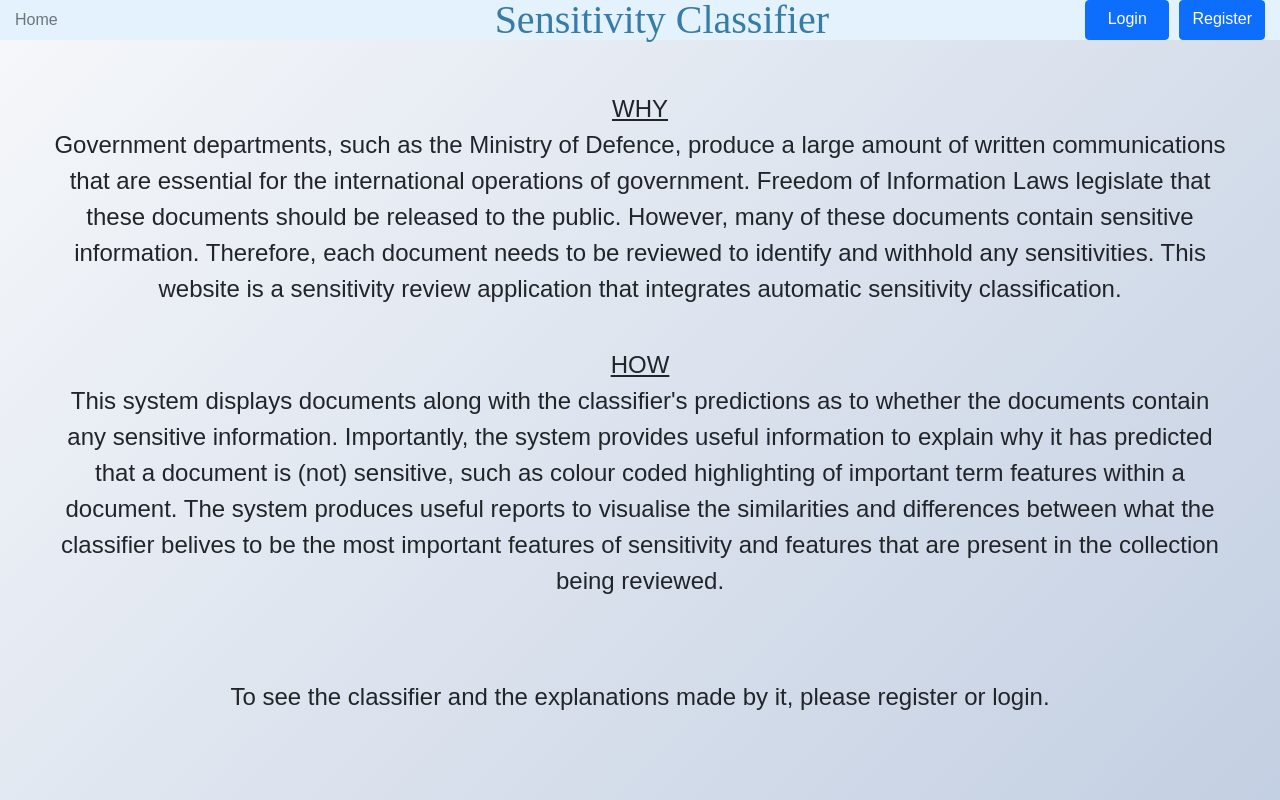
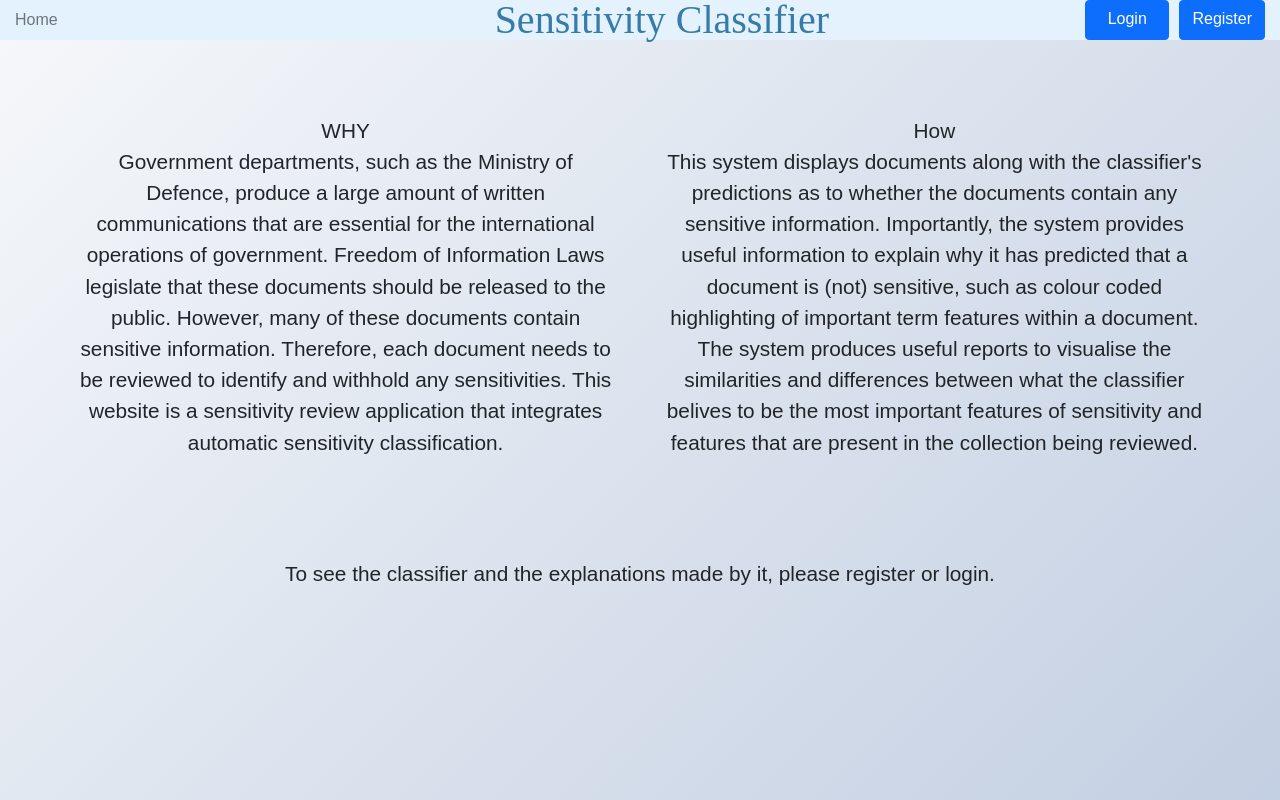
Before and after one commit to mohibfd/Sensitivity-Classification, a Flask app: page / in a window 1280 px wide. Run offline with Flask 2, Linux system fonts and the light colour scheme; parts of the project's set-up code (start-up, migrations or seed data) failed here and were passed over.

Commit message:
improving index page

```diff
--- a/flaskr/static/style.css
+++ b/flaskr/static/style.css
@@ -313,10 +313,15 @@
 .main_page_content hr {
    padding: 5px;
 }
-.main_page_content {
+.main_page_content,
+.ending {
    padding: 4% 4% 2% 4%;
    text-align: center;
-   font-size: 1.5em;
+   font-size: 1.3em;
+}
+.main_page_content {
+   justify-content: space-between;
+   display: flex;
 }
 .page_padding {
    padding: 0% 4% 0% 4%;
@@ -325,7 +330,11 @@
    padding-bottom: 40px;
 }
 .title {
-   text-decoration: underline;
+   /* text-decoration: underline; */
+}
+.half_text {
+   width: 50%;
+   margin: 2%;
 }
 .large_spacing {
    padding-bottom: 80px;
--- a/flaskr/templates/classifier/index.html
+++ b/flaskr/templates/classifier/index.html
@@ -93,18 +93,22 @@
       <!-- <img src="{{url_for('static', filename='images/background.jpeg')}}" width='70%' height='70%' alt="Shap image"/> -->
       <div class="main_page_content">
         <!-- <h2> Classifier Information </h2> -->
-        <div class="title">
-          WHY
+        <div class="half_text">
+          <div class="title">
+            WHY
+          </div>
+          Government departments, such as the Ministry of Defence, produce a large amount of written communications that are essential for the international operations of government. Freedom of Information Laws legislate that these documents should be released to the public. However, many of these documents contain sensitive information. Therefore, each document needs to be reviewed to identify and withhold any sensitivities. This website is a sensitivity review application that integrates automatic sensitivity classification.
         </div>
-        Government departments, such as the Ministry of Defence, produce a large amount of written communications that are essential for the international operations of government. Freedom of Information Laws legislate that these documents should be released to the public. However, many of these documents contain sensitive information. Therefore, each document needs to be reviewed to identify and withhold any sensitivities. This website is a sensitivity review application that integrates automatic sensitivity classification.
+        <div class="half_text">
+          <div class="title">
+            How
+          </div>
+          This system displays documents along with the classifier's predictions as to whether the documents contain any sensitive information. Importantly, the system provides useful information to explain why it has predicted that a document is (not) sensitive, such as colour coded highlighting of important term features within a document. The system produces useful reports to visualise the similarities and differences between what the classifier belives to be the most important features of sensitivity and features that are present in the collection being reviewed.
+        </div>
 
-        <div class="spacing"></div>
-
-        <div class="title">
-          HOW
-        </div>
-        This system displays documents along with the classifier's predictions as to whether the documents contain any sensitive information. Importantly, the system provides useful information to explain why it has predicted that a document is (not) sensitive, such as colour coded highlighting of important term features within a document. The system produces useful reports to visualise the similarities and differences between what the classifier belives to be the most important features of sensitivity and features that are present in the collection being reviewed.
         <div class="large_spacing"></div>
+      </div>
+      <div class="ending">
         To see the classifier and the explanations made by it, please register or login.
       </div>
 
```
